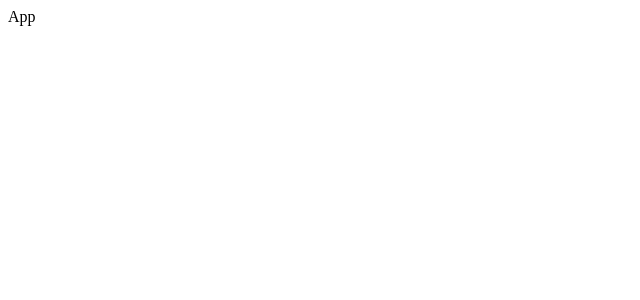
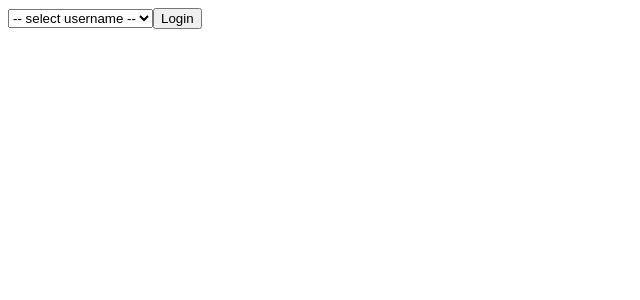
Before and after one commit to tarynsauer/WouldYouRather, a React (Create React App) app: page /login in a window 1280 px wide. Shown: the top 300 px of the page, without its empty margins (0-640 px from the left). Built offline with nearby package versions, Linux system fonts and the light colour scheme.

Commit message:
feat: User can log in and log out

```diff
--- a/package.json
+++ b/package.json
@@ -7,6 +7,8 @@
     "react": "^16.4.2",
     "react-dom": "^16.4.2",
     "react-redux": "^5.0.7",
+    "react-redux-loading": "^1.0.1",
+    "react-router-dom": "^4.3.1",
     "react-scripts": "1.1.4",
     "redux": "^4.0.0",
     "redux-thunk": "^2.3.0"
--- a/src/actions/shared.js
+++ b/src/actions/shared.js
@@ -1,15 +1,11 @@
 import { getInitialData } from '../utils/api'
-import { setAuthedUser } from './authedUser'
 import { receiveQuestions } from './questions'
 import { receiveUsers } from './users'
-
-const AUTHED_ID = 'tylermcginnis'
 
 export function handleInitialData () {
   return (dispatch) => {
     return getInitialData()
       .then(({ users, questions }) => {
-        dispatch(setAuthedUser(AUTHED_ID))
         dispatch(receiveQuestions(questions))
         dispatch(receiveUsers(users))
       })
--- a/src/components/App.js
+++ b/src/components/App.js
@@ -1,21 +1,41 @@
 import React, { Component } from 'react'
 import { connect } from 'react-redux'
+import { BrowserRouter as Router, Route } from 'react-router-dom'
 import { handleInitialData } from '../actions/shared'
+import Dashboard from './Dashboard'
+import Login from './Login'
+import Nav from './Nav'
 
 class App extends Component {
   componentDidMount () {
-    const { dispatch } = this.props
+    const { dispatch, loading } = this.props
 
-    dispatch(handleInitialData())
+    if (loading === true) {
+      dispatch(handleInitialData())
+    }
   }
 
   render() {
     return (
-      <div>
-        App
-      </div>
+      <Router>
+        <div>
+          {this.props.loading === true
+              ? null
+              : <div>
+                <Nav />
+                <Route path='/' exact component={Dashboard} />
+                <Route path='/login' component={Login} />
+              </div>}
+            </div>
+          </Router>
     )
   }
 }
 
-export default connect()(App)
+function mapStateToProps ({ questions, users }) {
+  return {
+    loading: (Object.keys(users).length === 0) || (Object.keys(questions).length === 0),
+  }
+}
+
+export default connect(mapStateToProps)(App)
--- /dev/null
+++ b/src/components/Dashboard.js
@@ -0,0 +1,21 @@
+import React, { Component } from 'react'
+import { connect } from 'react-redux'
+
+class Dashboard extends Component {
+  render() {
+    return (
+      <div>
+        Dashboard
+      </div>
+    )
+  }
+}
+
+function mapStateToProps ({ authedUser, questions, users }) {
+  return {
+    authedUser: authedUser,
+    questions: questions,
+  }
+}
+
+export default connect(mapStateToProps)(Dashboard)
--- /dev/null
+++ b/src/components/Login.js
@@ -0,0 +1,61 @@
+import React, { Component } from 'react'
+import { connect } from 'react-redux'
+import { setAuthedUser } from '../actions/authedUser'
+import { Redirect } from 'react-router-dom'
+
+class Login extends Component {
+  state = {
+    userId: null,
+    loggedIn: false,
+  }
+
+  handleChange = (e) => {
+    const userId = e.target.value
+
+    this.setState(() => ({
+      userId
+    }))
+  }
+
+  handleSubmit = (e) => {
+    e.preventDefault()
+
+    const { userId } = this.state
+
+    this.props.dispatch(setAuthedUser(userId))
+
+    this.setState(() => ({
+      userId: null,
+      loggedIn: this.state.userId === null ? false : true,
+    }))
+  }
+
+  render() {
+    if (this.state.loggedIn) {
+      return <Redirect to='/' />
+    }
+
+    return (
+      <form onSubmit={this.handleSubmit}>
+        <select onChange={this.handleChange}>
+          <option defaultValue={null}> -- select username -- </option>
+          {this.props.usersList.map((user) => (
+            <option key={user.id} value={user.id}>{user.name}</option>
+          ))}
+        </select>
+        <input type='submit' value='Login' />
+      </form>
+    )
+  }
+}
+
+function mapStateToProps ({ authedUser, users }) {
+  return {
+    authedUser: authedUser,
+    usersList: Object.keys(users).map((key) => {
+      return { id: key, name: users[key].name }
+    })
+  }
+}
+
+export default connect(mapStateToProps)(Login)
--- /dev/null
+++ b/src/components/Nav.js
@@ -0,0 +1,32 @@
+import React, { Component } from 'react'
+import { connect } from 'react-redux'
+import { Redirect } from 'react-router-dom'
+import { setAuthedUser } from '../actions/authedUser'
+
+class Nav extends Component {
+  handleClick = (e) => {
+    e.preventDefault()
+
+    this.props.dispatch(setAuthedUser(null))
+  }
+
+  render() {
+    if (this.props.authedUser === null) {
+      return <Redirect to='/login' />
+    }
+    return (
+      <ul className='menu align-right'>
+        <li>Hello, {this.props.userName}</li>
+        <li><a href="#" onClick={this.handleClick}>Logout</a></li>
+      </ul>
+    )
+  }
+}
+
+function mapStateToProps ({ authedUser, users }) {
+  return {
+    authedUser: authedUser,
+    userName: authedUser === null ? 'N/A' : users[authedUser].name,
+  }
+}
+export default connect(mapStateToProps)(Nav)
```
Also changed, not shown: 1 other file (tests, documents, lock files or other folders).
